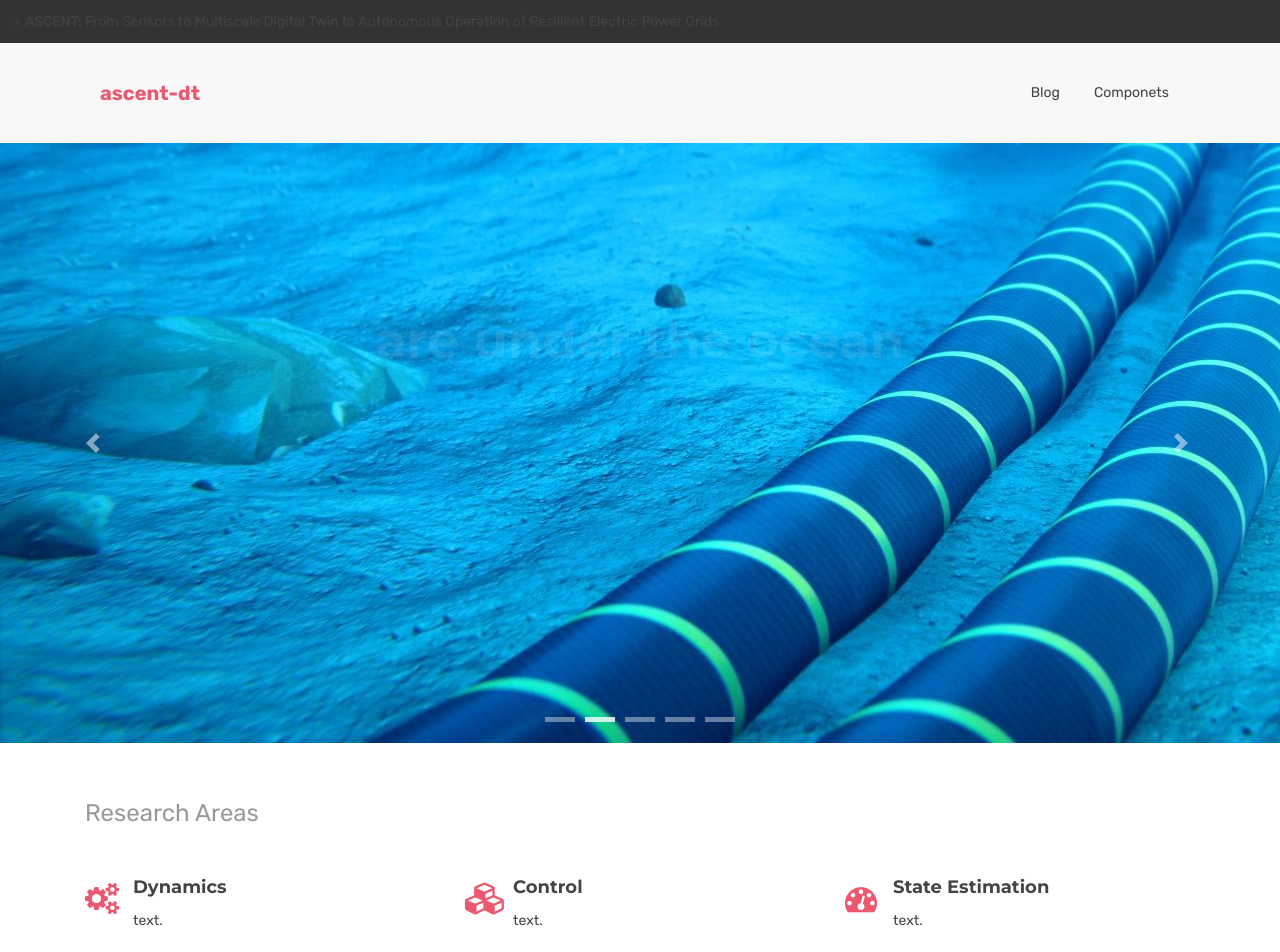
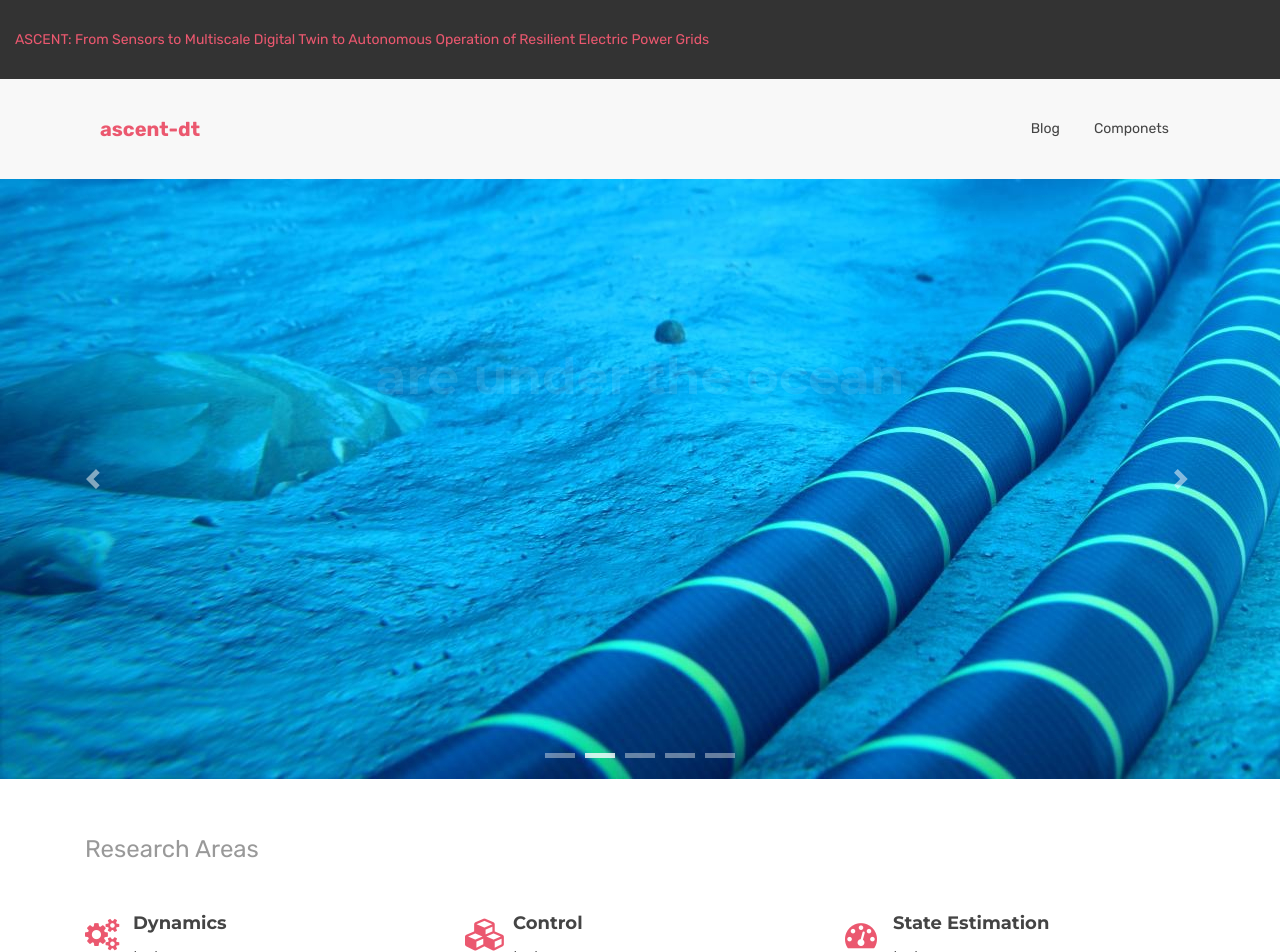
Before and after one commit to ascent-dt/ascent-dt-old.github.io, a Jekyll site: the page built from index.html, in a window 1280 px wide. Shown: the top 952 px of the page. Built offline with Jekyll 4.4.1, drawn with Linux system fonts in a browser that asks for light colours.

Commit message:
Update nav-bar.html

```diff
--- a/_includes/themes/bootstrap/nav-bar.html
+++ b/_includes/themes/bootstrap/nav-bar.html
@@ -1,7 +1,7 @@
             <div class="top-menu">
               <p>
                 <span class="left">
-                  <i class="fa fa-angle-right"></i>ASCENT: From Sensors to Multiscale Digital Twin to Autonomous Operation of Resilient Electric Power Grids</a>
+                  <p class="text-primary">ASCENT: From Sensors to Multiscale Digital Twin to Autonomous Operation of Resilient Electric Power Grids</p>
                   <!--
                   <a href="https://www.google.com/maps/place/141+Warren+St+%23141,+Newark,+NJ+07103/@40.7415162,-74.1784399,17z/data=!3m1!4b1!4m5!3m4!1s0x89c2537db02aa28f:0x722fdfb8c3dc4762!8m2!3d40.7415162!4d-74.1784399?entry=ttu"><i class="fa fa-map-marker"></i>New Jersey Institute of Technology, Newark, New Jersey, USA</a>
                   <a href="#"><i class="fa fa-mobile-phone"></i>+9 34476 3244</a>
```
